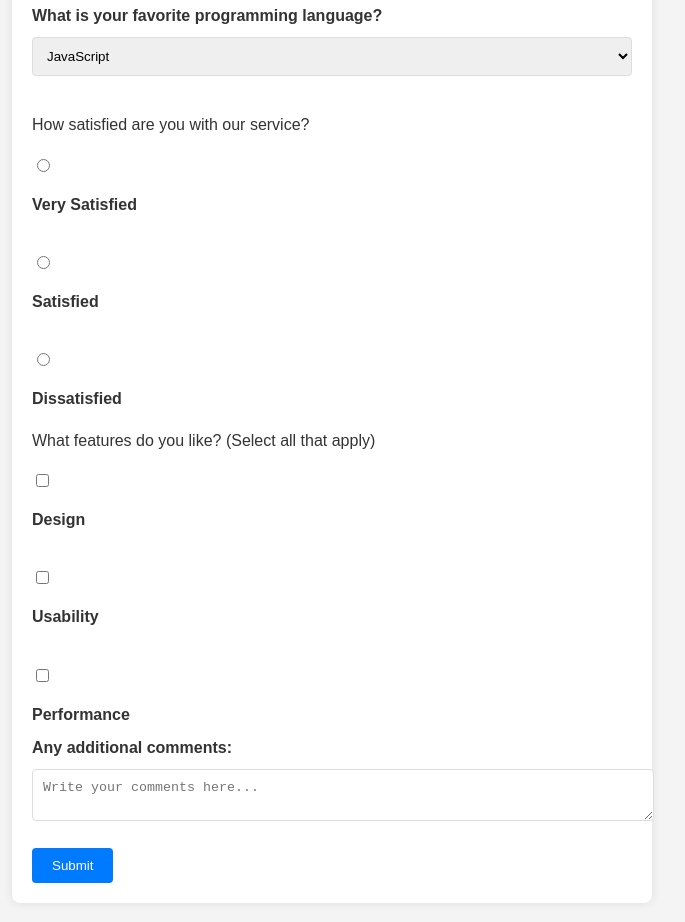
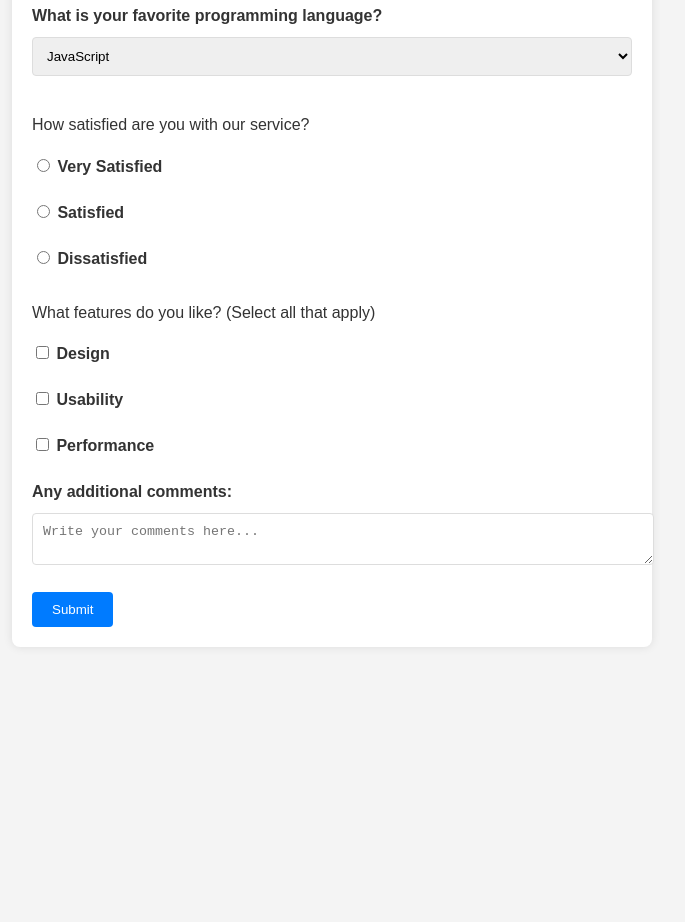
Before and after one commit to Vish-Sharma07/Survey-Form, a plain HTML site: page index.html in a window 1280 px wide. Shown: the part 484-1406 px from the top of the page, without its empty margins (308-993 px from the left). After the commit the page ends 1151 px from the top, so only its background shows below. Drawn offline with Linux system fonts and the light colour scheme.

Commit message:
Update index.html

```diff
--- a/index.html
+++ b/index.html
@@ -54,21 +54,38 @@
 
       <!-- Radio Buttons -->
       <p>How satisfied are you with our service?</p>
+<div class="radio-group">
+  <label for="very-satisfied">
     <input type="radio" id="very-satisfied" name="satisfaction" value="very-satisfied">
-      <label for="very-satisfied">Very Satisfied</label><br>
+    Very Satisfied
+  </label>
+  <label for="satisfied">
     <input type="radio" id="satisfied" name="satisfaction" value="satisfied">
-      <label for="satisfied">Satisfied</label><br>
+    Satisfied
+  </label>
+  <label for="dissatisfied">
     <input type="radio" id="dissatisfied" name="satisfaction" value="dissatisfied">
-      <label for="dissatisfied">Dissatisfied</label>
+    Dissatisfied
+  </label>
+</div>
+
 
       <!-- Checkboxes -->
       <p>What features do you like? (Select all that apply)</p>
+<div class="checkbox-group">
+  <label for="feature-1">
     <input type="checkbox" id="feature-1" name="features" value="design">
-      <label for="feature-1">Design</label><br>
+    Design
+  </label>
+  <label for="feature-2">
     <input type="checkbox" id="feature-2" name="features" value="usability">
-      <label for="feature-2">Usability</label><br>
+    Usability
+  </label>
+  <label for="feature-3">
     <input type="checkbox" id="feature-3" name="features" value="performance">
-      <label for="feature-3">Performance</label>
+    Performance
+  </label>
+</div>
 
       <!-- Textarea -->
       <label for="comments">Any additional comments:</label>
```
Lines whose indentation alone changed are shown as unchanged.
